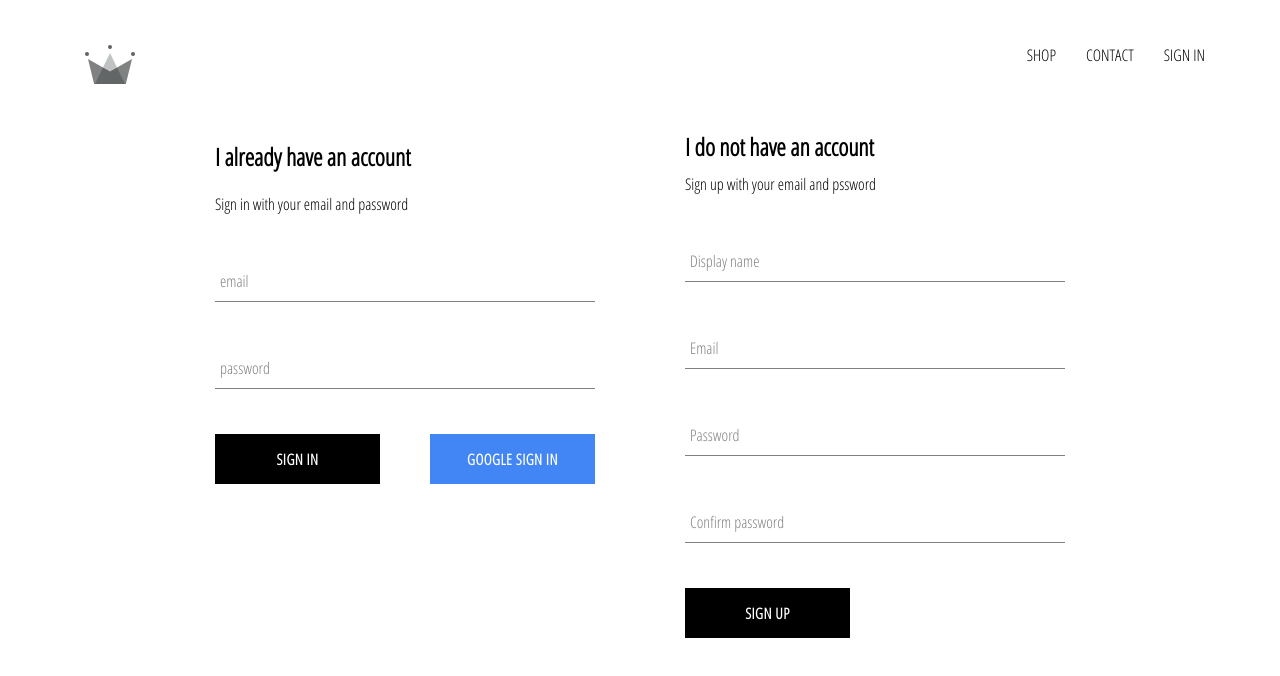
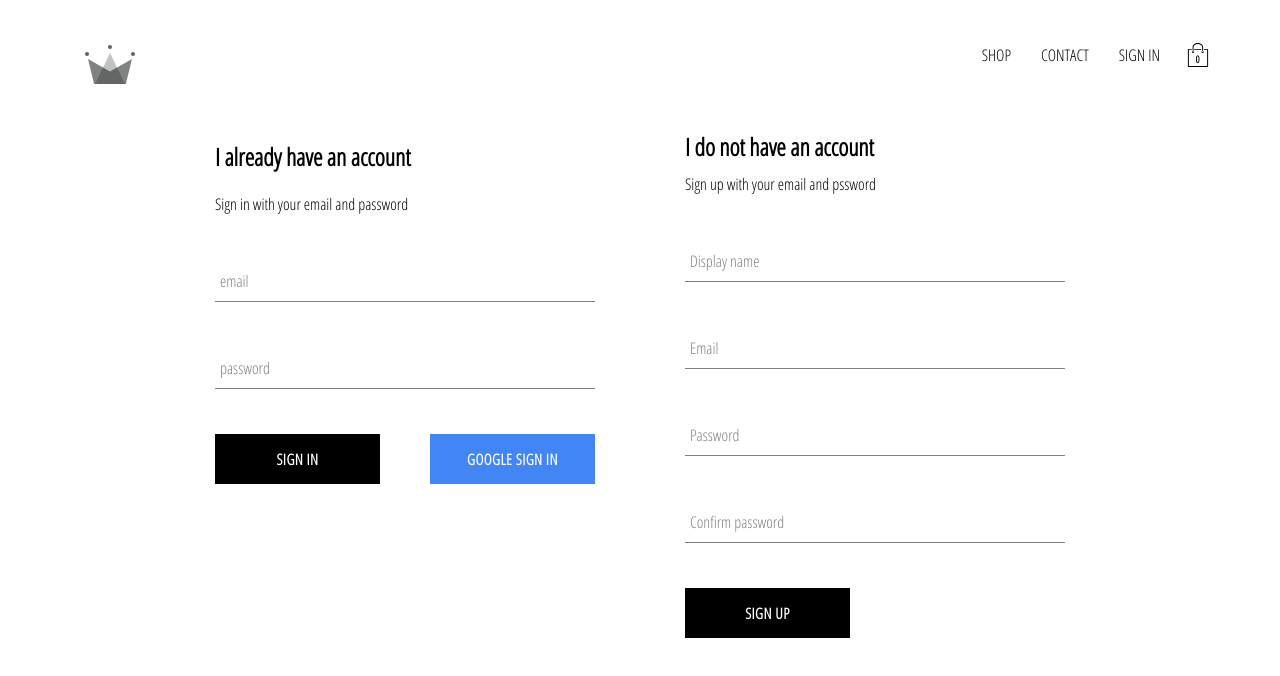
Before and after one commit to simonlyllyyy92/Online-shopping-React-, a React (Create React App) app in the folder online-shopping/: page /signin in a window 1280 px wide. Shown: the top 676 px of the page. Built offline with nearby package versions, Linux system fonts and the light colour scheme; no server answers.

Commit message:
added cart item and cart dropdown

```diff
--- /dev/null
+++ b/online-shopping/src/components/cart-dropdown/cart-dropdown.component.js
@@ -0,0 +1,14 @@
+import React from 'react'
+
+import CustomButton from '../custom-button/custom-button.component'
+
+import './cart-dropdown.styles.scss'
+
+const CartDropDown = () => (
+    <div className='cart-dropdown'>
+        <div className='cart-items' />
+        <CustomButton>GO TO CHECKOUT</CustomButton>
+    </div>
+)
+
+export default CartDropDown
--- /dev/null
+++ b/online-shopping/src/components/cart-dropdown/cart-dropdown.styles.scss
@@ -0,0 +1,24 @@
+.cart-dropdown {
+  position: absolute;
+  width: 240px;
+  height: 340px;
+  display: flex;
+  flex-direction: column;
+  padding: 20px;
+  border: 1px solid black;
+  background-color: white;
+  top: 90px;
+  right: 40px;
+  z-index: 5;
+
+  .cart-items {
+    height: 240px;
+    display: flex;
+    flex-direction: column;
+    overflow: auto;
+  }
+
+  button {
+    margin-top: auto;
+  }
+}
--- /dev/null
+++ b/online-shopping/src/components/cart-icon/cart-icon.component.js
@@ -0,0 +1,21 @@
+import React from 'react'
+
+import {ReactComponent as ShoppingIcon} from '../../assets/original.svg'
+
+import './cart-icon.styles.scss'
+
+import {connect} from 'react-redux'
+import {toggleCartHidden} from '../../redux/cart/cart.action'
+
+const CartIcon = ({toggleCartHidden}) => (
+    <div className = 'cart-icon' onClick = {toggleCartHidden}>
+        <ShoppingIcon className = 'shopping-icon'/>
+        <span className ='item-count'>0</span>
+    </div>
+)
+
+const mapDispatchToProps = dispatch => ({
+    toggleCartHidden: () => dispatch(toggleCartHidden())
+})
+
+export default connect(null, mapDispatchToProps)(CartIcon)
--- /dev/null
+++ b/online-shopping/src/components/cart-icon/cart-icon.styles.scss
@@ -0,0 +1,21 @@
+.cart-icon {
+  width: 45px;
+  height: 45px;
+  position: relative;
+  display: flex;
+  align-items: center;
+  justify-content: center;
+  cursor: pointer;
+
+  .shopping-icon {
+    width: 24px;
+    height: 24px;
+  }
+
+  .item-count {
+    position: absolute;
+    font-size: 10px;
+    font-weight: bold;
+    bottom: 12px;
+  }
+}
--- a/online-shopping/src/components/header/header.component.js
+++ b/online-shopping/src/components/header/header.component.js
@@ -3,10 +3,12 @@ import {Link} from 'react-router-dom'
 import {ReactComponent as Logo} from '../../assets/crown.svg'
 import {auth} from '../../firebase/firebase.utils'
 import {connect} from 'react-redux'
+import CartIcon from '../cart-icon/cart-icon.component'
+import CartDropDown from '../cart-dropdown/cart-dropdown.component'
 
 import './header.styles.scss'
 
-const Header = ({currentUser}) => (
+const Header = ({currentUser, hidden}) => (
     <div className = 'header'>
         <Link className = 'logo-container' to='/'>
             <Logo className = 'logo'/>
@@ -26,12 +28,16 @@ const Header = ({currentUser}) => (
                     SIGN IN
                 </Link>
             }
+            <CartIcon />
         </div>
+        {hidden ? null : <CartDropDown /> }
+
     </div>
 )
 
 const mapStateToProps = (state) => ({
-    currentUser: state.user.currentUser
+    currentUser: state.user.currentUser,
+    hidden: state.cart.hidden
 })
 
 export default connect(mapStateToProps)(Header)
--- /dev/null
+++ b/online-shopping/src/redux/cart/cart.action.js
@@ -0,0 +1,5 @@
+import {CartActionTypes} from './cart.type'
+
+export const toggleCartHidden = () => ({
+    type: CartActionTypes.TOGGLE_CART_HIDDEN
+})
--- /dev/null
+++ b/online-shopping/src/redux/cart/cart.reducer.js
@@ -0,0 +1,20 @@
+import {CartActionTypes} from './cart.type'
+
+const INITIAL_STATE = {
+    hidden: true
+}
+
+const cartReducer = (state = INITIAL_STATE, action) => {
+    switch(action.type) {
+        case CartActionTypes.TOGGLE_CART_HIDDEN:
+            return {
+                ...state,
+                hidden: !state.hidden
+            }
+
+        default:
+            return state
+    }
+}
+
+export default cartReducer
--- /dev/null
+++ b/online-shopping/src/redux/cart/cart.type.js
@@ -0,0 +1,4 @@
+
+export const CartActionTypes = {
+    TOGGLE_CART_HIDDEN: 'TOGGLE_CART_HIDDEN'
+}
--- a/online-shopping/src/redux/root-reducer.js
+++ b/online-shopping/src/redux/root-reducer.js
@@ -1,7 +1,9 @@
 import {combineReducers} from 'redux'
 
 import userReducer from './user/user.reducer'
+import cartReducer from './cart/cart.reducer'
 
 export default combineReducers({
-    user: userReducer
+    user: userReducer,
+    cart: cartReducer
 })
```
Also changed, not shown: online-shopping/src/assets/original.svg (added).
